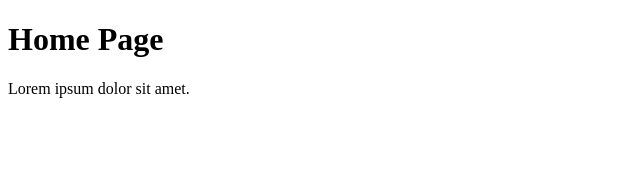
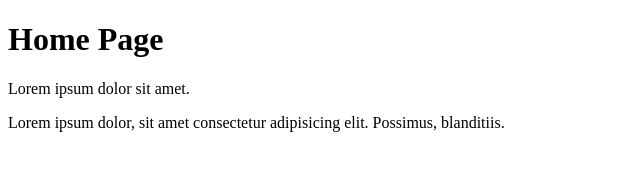
Before and after one commit to officialcmonique-glitch/splitmate, a plain HTML site: page index.html in a window 1280 px wide. Shown: the whole page, without its empty margins (0-640 px from the left). Drawn offline with Linux system fonts and the light colour scheme.

Commit message:
Index Update

```diff
--- a/index.html
+++ b/index.html
@@ -10,5 +10,6 @@
 <body>
     <h1>Home Page</h1>
     <p>Lorem ipsum dolor sit amet.</p>
+    <p>Lorem ipsum dolor, sit amet consectetur adipisicing elit. Possimus, blanditiis.</p>
 </body>
 </html>
```
